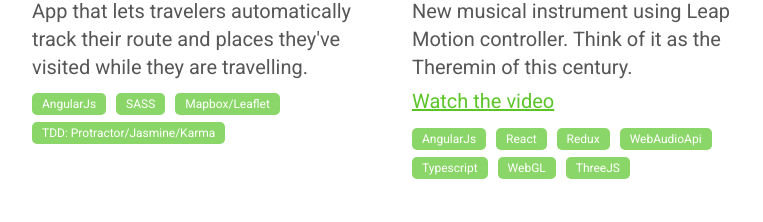
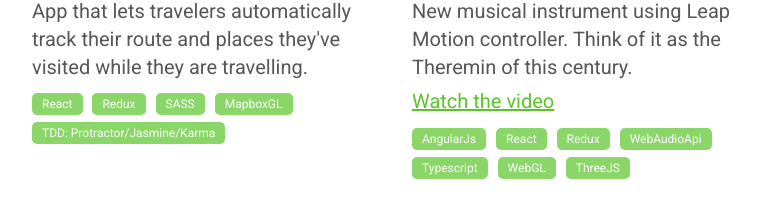
Before and after one commit to pacog/portfolio, a website built with webpack: page src/index.html in a window 1280 px wide. Shown: the part 1167-1389 px from the top of the page, without its empty margins (258-1021 px from the left). Built offline with nearby package versions, Linux system fonts and the light colour scheme.

Commit message:
Update polarsteps tech

```diff
--- a/src/index.html
+++ b/src/index.html
@@ -75,9 +75,10 @@
                 places they've visited while they are travelling.
               </p>
               <ul class="project-tags">
-                <li class="project-tag">AngularJs</li>
+                <li class="project-tag">React</li>
+                <li class="project-tag">Redux</li>
                 <li class="project-tag">SASS</li>
-                <li class="project-tag">Mapbox/Leaflet</li>
+                <li class="project-tag">MapboxGL</li>
                 <li class="project-tag">TDD: Protractor/Jasmine/Karma</li>
               </ul>
             </div>
```
